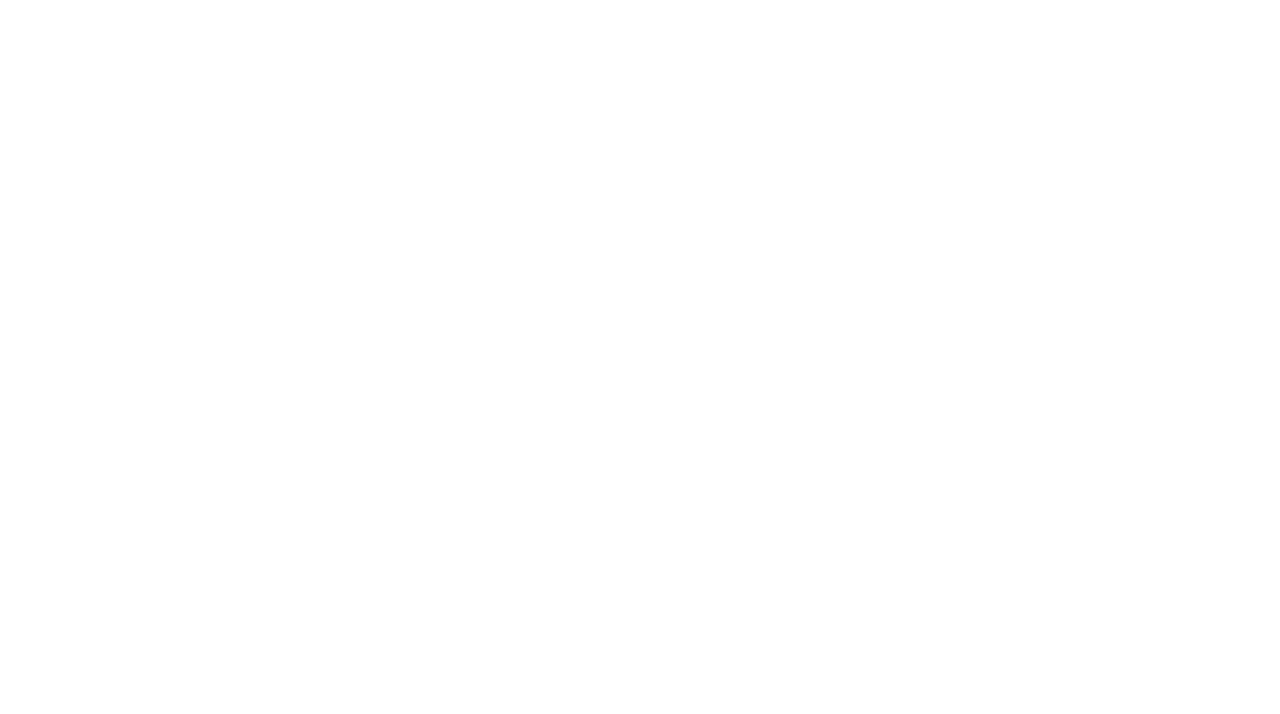
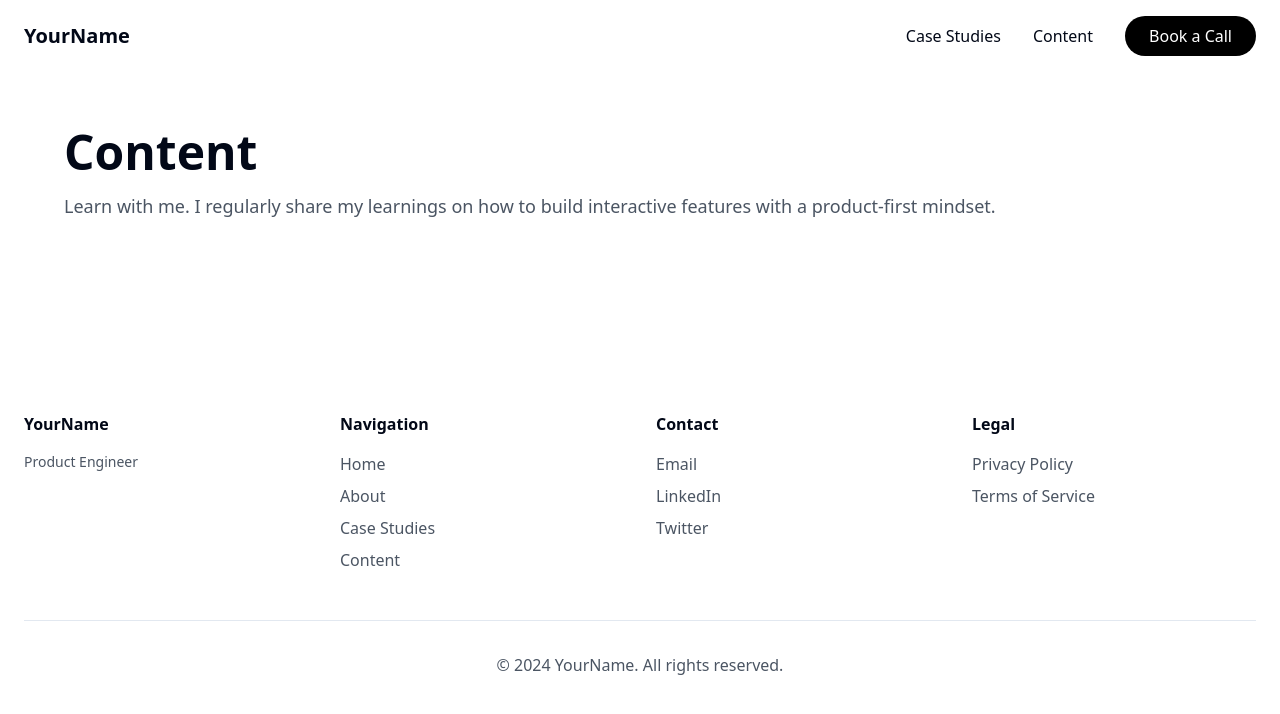
Before and after one commit to jeff-dickerson/jeffdickerson.me, a React (Vite) app: page /content in a window 1280 px wide. Before the commit this address had no page. Shown: the top 714 px of the page. Built offline with nearby package versions, Linux system fonts and the light colour scheme.

Commit message:
Update navigation and footer links
Updated the Blog link to match the specified design and adjusted the routing accordingly. Modified the footer links to include Home, About, Case Studies, and Blog in the navigation section.
[skip gpt_engineer]

```diff
--- a/src/App.tsx
+++ b/src/App.tsx
@@ -5,6 +5,7 @@ import { QueryClient, QueryClientProvider } from "@tanstack/react-query";
 import { BrowserRouter, Routes, Route } from "react-router-dom";
 import Index from "./pages/Index";
 import CaseStudies from "./pages/CaseStudies";
+import Content from "./pages/Content";
 
 const queryClient = new QueryClient();
 
@@ -17,6 +18,7 @@ const App = () => (
         <Routes>
           <Route path="/" element={<Index />} />
           <Route path="/case-studies" element={<CaseStudies />} />
+          <Route path="/content" element={<Content />} />
         </Routes>
       </BrowserRouter>
     </TooltipProvider>
--- a/src/components/Footer.tsx
+++ b/src/components/Footer.tsx
@@ -12,9 +12,10 @@ export const Footer = () => {
           <div>
             <h4 className="font-semibold mb-4">Navigation</h4>
             <ul className="space-y-2">
-              <li><a href="#services" className="text-gray-600 hover:text-primary transition-colors">Services</a></li>
+              <li><a href="/" className="text-gray-600 hover:text-primary transition-colors">Home</a></li>
               <li><a href="#about" className="text-gray-600 hover:text-primary transition-colors">About</a></li>
-              <li><a href="#testimonials" className="text-gray-600 hover:text-primary transition-colors">Testimonials</a></li>
+              <li><a href="/case-studies" className="text-gray-600 hover:text-primary transition-colors">Case Studies</a></li>
+              <li><a href="/content" className="text-gray-600 hover:text-primary transition-colors">Content</a></li>
             </ul>
           </div>
           <div>
--- a/src/components/Navigation.tsx
+++ b/src/components/Navigation.tsx
@@ -15,7 +15,7 @@ export const Navigation = () => {
 
           <div className="hidden md:flex items-center space-x-8">
             <Link to="/case-studies" className="hover:text-primary transition-colors">Case Studies</Link>
-            <Link to="/blog" className="hover:text-primary transition-colors">Blog</Link>
+            <Link to="/content" className="hover:text-primary transition-colors">Content</Link>
             <button className="px-6 py-2 bg-black text-white rounded-full hover:bg-gray-800 transition-colors">
               Book a Call
             </button>
@@ -33,7 +33,7 @@ export const Navigation = () => {
           <div className="md:hidden absolute top-full left-0 right-0 bg-white border-t">
             <div className="flex flex-col space-y-4 p-6">
               <Link to="/case-studies" className="hover:text-primary transition-colors">Case Studies</Link>
-              <Link to="/blog" className="hover:text-primary transition-colors">Blog</Link>
+              <Link to="/content" className="hover:text-primary transition-colors">Content</Link>
               <button className="px-6 py-2 bg-black text-white rounded-full hover:bg-gray-800 transition-colors">
                 Book a Call
               </button>
--- /dev/null
+++ b/src/pages/Content.tsx
@@ -0,0 +1,22 @@
+import { Navigation } from "@/components/Navigation";
+import { Footer } from "@/components/Footer";
+
+const Content = () => {
+  return (
+    <div className="min-h-screen bg-white">
+      <Navigation />
+      <main className="container mx-auto px-6 pt-32 pb-20">
+        <div className="max-w-6xl mx-auto">
+          <h1 className="text-5xl font-bold mb-4 animate-fade-up">Content</h1>
+          <p className="text-lg text-gray-600 mb-16 animate-fade-up">
+            Learn with me. I regularly share my learnings on how to build interactive features with a product-first mindset.
+          </p>
+          {/* Content will be added here */}
+        </div>
+      </main>
+      <Footer />
+    </div>
+  );
+};
+
+export default Content;
```
